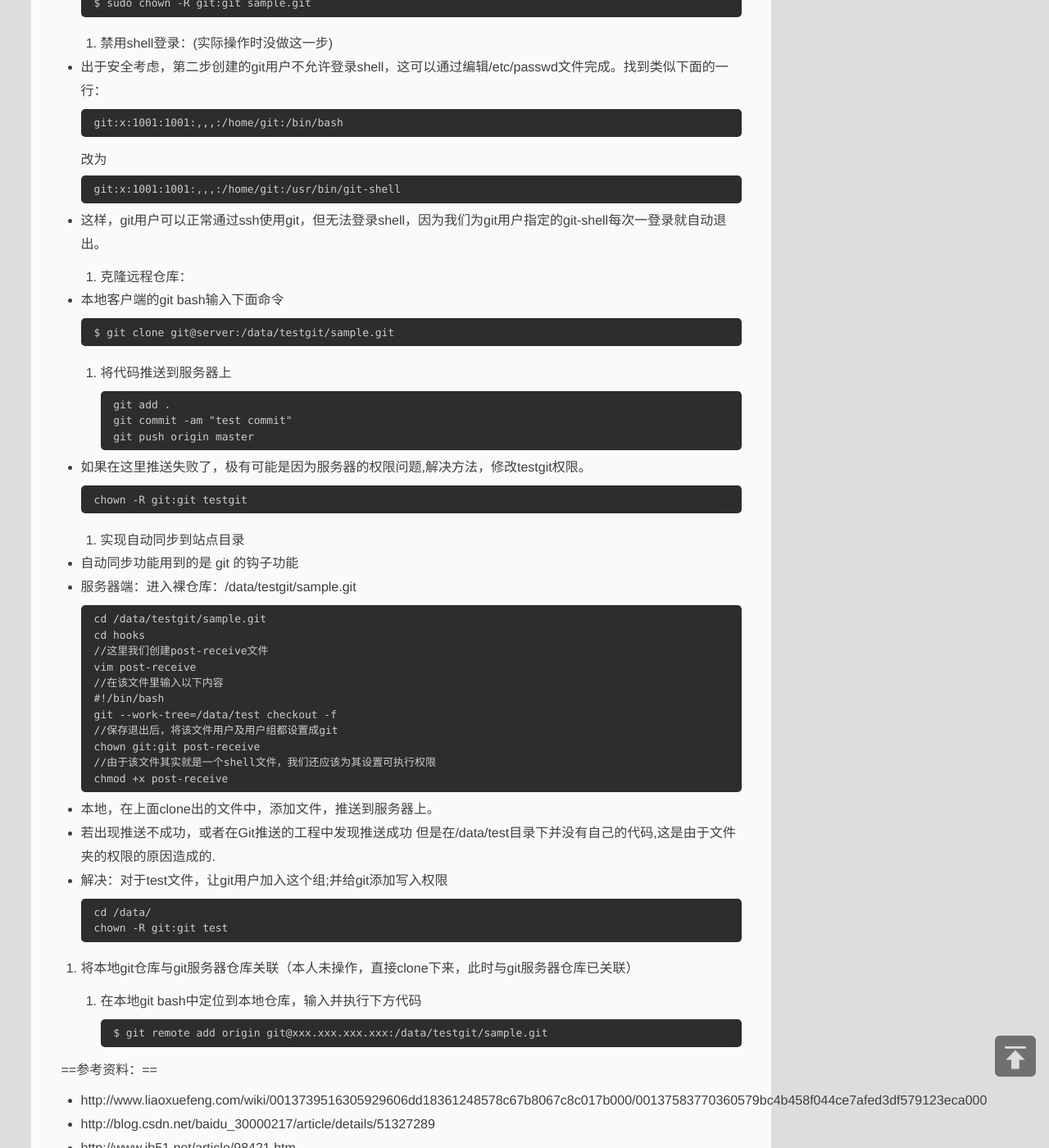
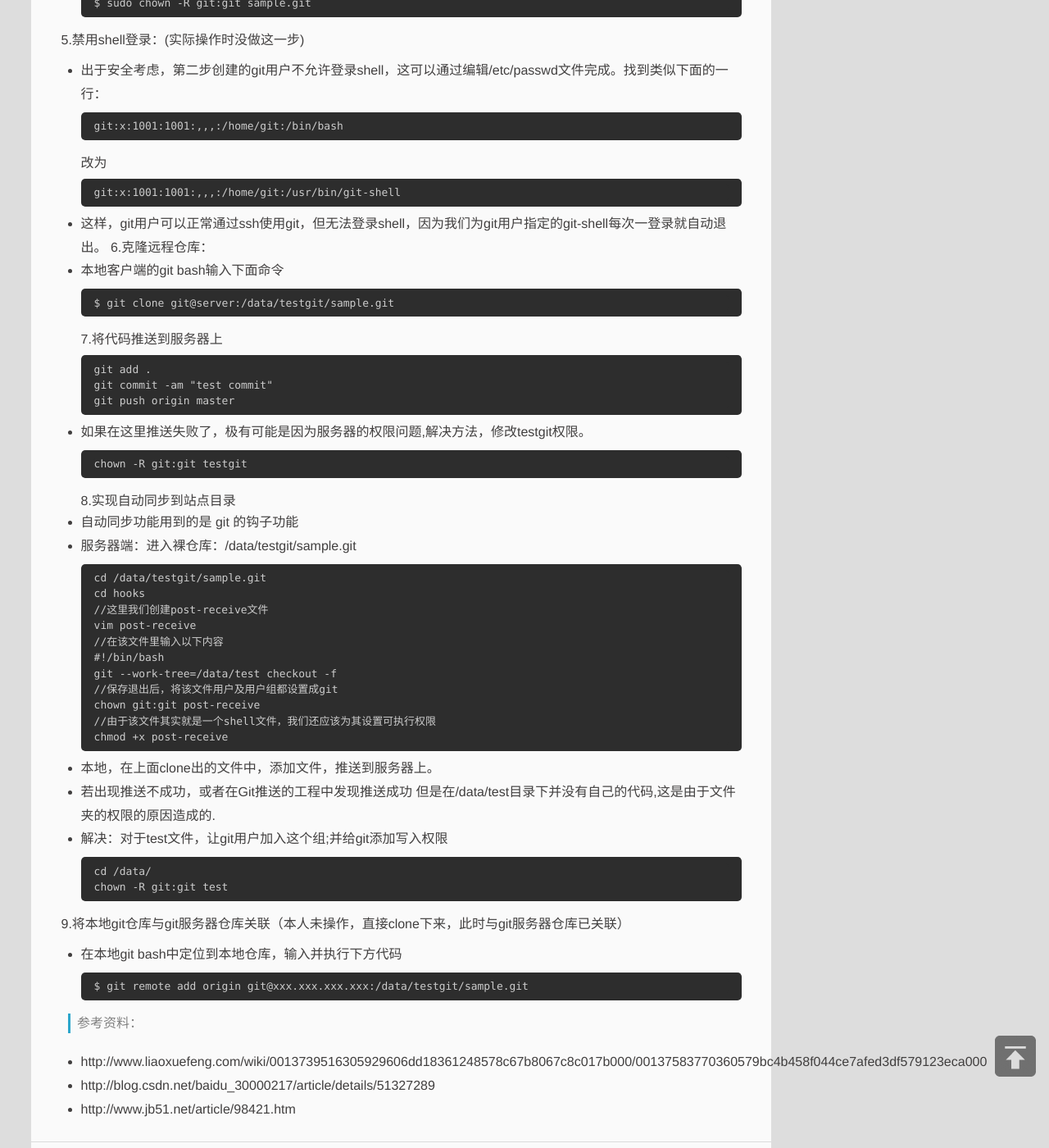
Before and after one commit to Smilzher/Smilzher.github.io, a Jekyll site: the page built from _posts/2017-05-18-create-git-to-aliyun.md, in a window 1280 px wide and 1400 px high, scrolled down 1125 px. Shown: the whole window at 82% size. Built offline with Jekyll 4.4.1, drawn with Linux system fonts in a browser that asks for light colours; Markdown is read by kramdown in place of the engine named in the settings.

Commit message:
modify my blog

````diff
--- a/_posts/2017-05-18-create-git-to-aliyun.md
+++ b/_posts/2017-05-18-create-git-to-aliyun.md
@@ -46,7 +46,9 @@ $ sudo git init --bare sample.git
 ```
 $ sudo chown -R git:git sample.git
 ```
-5. 禁用shell登录：(实际操作时没做这一步)
+
+
+5.禁用shell登录：(实际操作时没做这一步)
 - 出于安全考虑，第二步创建的git用户不允许登录shell，这可以通过编辑/etc/passwd文件完成。找到类似下面的一行：
 ```
 git:x:1001:1001:,,,:/home/git:/bin/bash
@@ -56,12 +58,12 @@ git:x:1001:1001:,,,:/home/git:/bin/bash
 git:x:1001:1001:,,,:/home/git:/usr/bin/git-shell
 ```
 - 这样，git用户可以正常通过ssh使用git，但无法登录shell，因为我们为git用户指定的git-shell每次一登录就自动退出。
-6. 克隆远程仓库：
+6.克隆远程仓库：
 - 本地客户端的git bash输入下面命令
 ```
 $ git clone git@server:/data/testgit/sample.git
 ```
-7. 将代码推送到服务器上
+7.将代码推送到服务器上
 ```
 git add .
 git commit -am "test commit"
@@ -71,7 +73,7 @@ git push origin master
 ```
 chown -R git:git testgit
 ```
-8. 实现自动同步到站点目录
+8.实现自动同步到站点目录
 - 自动同步功能用到的是 git 的钩子功能
 - 服务器端：进入裸仓库：/data/testgit/sample.git
 ```
@@ -95,13 +97,13 @@ cd /data/
 chown -R git:git test
 ```
 
-9. 将本地git仓库与git服务器仓库关联（本人未操作，直接clone下来，此时与git服务器仓库已关联）
+9.将本地git仓库与git服务器仓库关联（本人未操作，直接clone下来，此时与git服务器仓库已关联）
 - 在本地git bash中定位到本地仓库，输入并执行下方代码
 ```
 $ git remote add origin git@xxx.xxx.xxx.xxx:/data/testgit/sample.git
 ```
 
-==参考资料：==
+> 参考资料：
 
 - http://www.liaoxuefeng.com/wiki/0013739516305929606dd18361248578c67b8067c8c017b000/00137583770360579bc4b458f044ce7afed3df579123eca000
 - http://blog.csdn.net/baidu_30000217/article/details/51327289
````
